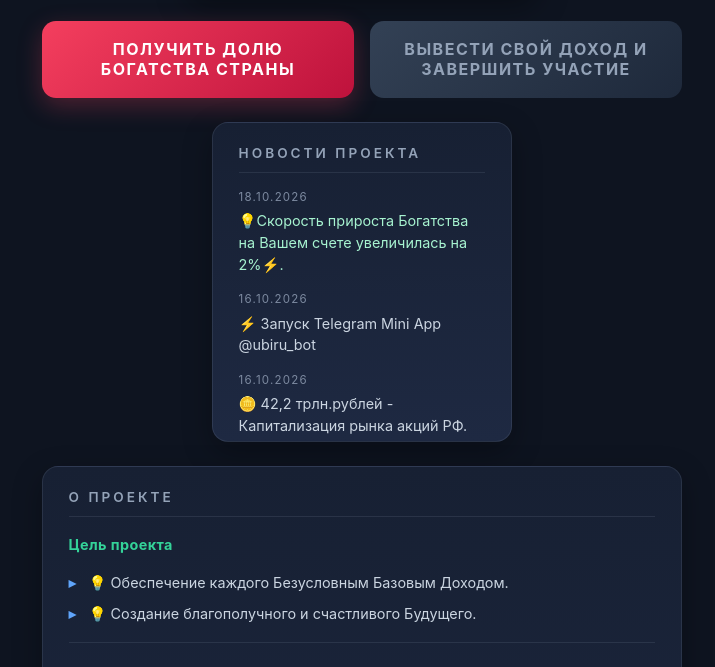
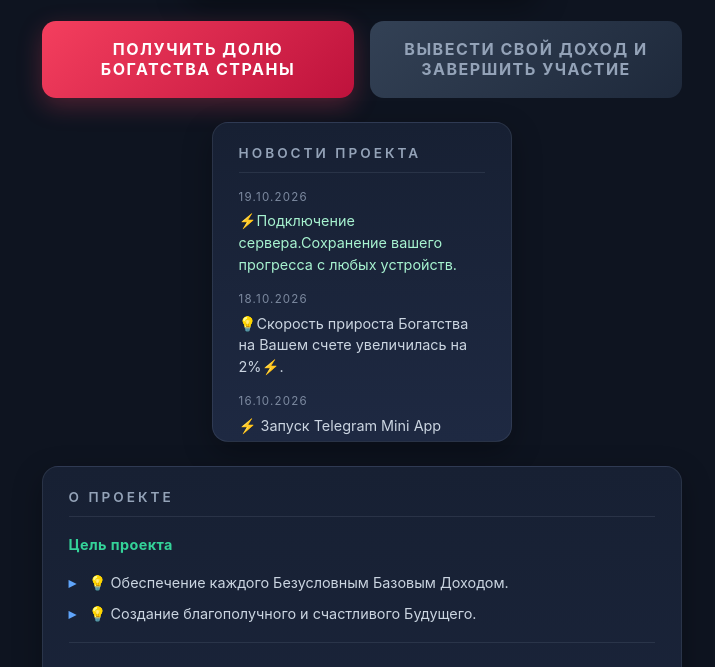
Before and after one commit to avladimirtsev/Another, a plain HTML site: page index.html in a window 1280 px wide. Shown: the part 433-1100 px from the top of the page, without its empty margins (278-993 px from the left). Drawn offline with Linux system fonts and the light colour scheme; no server answers.

Commit message:
Update index.html

```diff
--- a/index.html
+++ b/index.html
@@ -571,7 +571,8 @@
         // НОВОСТИ И О ПРОЕКТЕ (без изменений)
         // ============================================================
         const news = [
-            { date: "18.10.2026", text: "💡Скорость прироста Богатства на Вашем счете увеличилась на 2%⚡️.", isNew: true },
+            { date: "19.10.2026", text: "⚡️Подключение сервера.Сохранение вашего прогресса с любых устройств.", isNew: true },
+            { date: "18.10.2026", text: "💡Скорость прироста Богатства на Вашем счете увеличилась на 2%⚡️."},
             { date: "16.10.2026", text: "⚡️ Запуск Telegram Mini App @ubiru_bot"},
             { date: "16.10.2026", text: "🪙 42,2 трлн.рублей - Капитализация рынка акций РФ. Нам есть куда расти."},
             { date: "15.10.2026", text: "💡Скорость прироста Богатства на Вашем счете увеличилась на 4%⚡️."},
```
